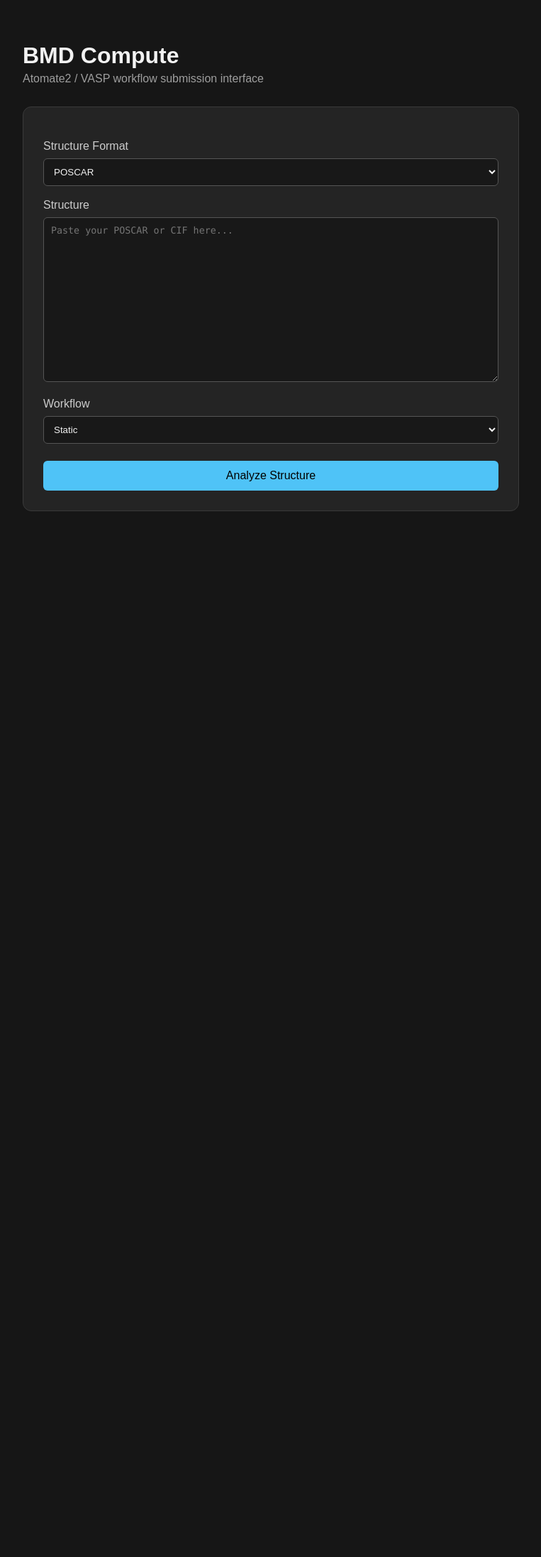
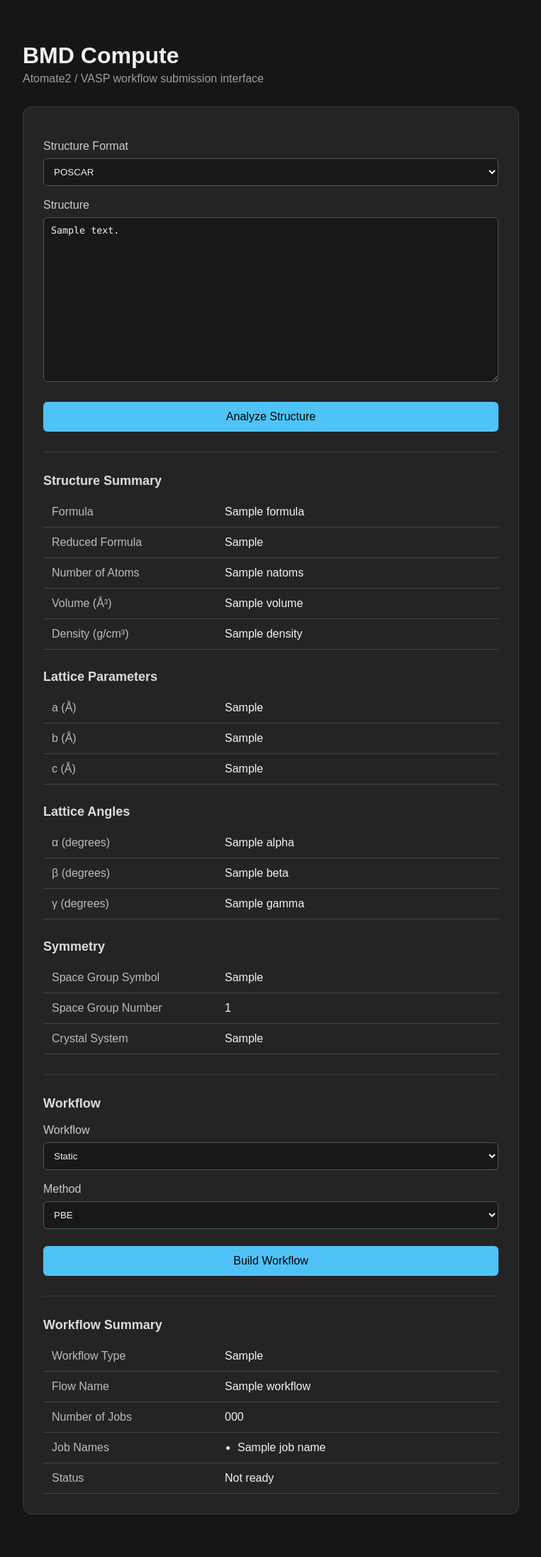
Before and after one commit to bmd-lab/bmd_compute, a FastAPI app: template templates/index.html in a window 1280 px wide. Shown: the whole page at 71% size, without its empty margins (258-1021 px from the left). Before the commit the page ends 720 px from the top, so only its background shows below. Run offline with FastAPI, Linux system fonts and the light colour scheme; the template is opened without the code that fills it: most values are stand-ins (such as "Sample title", 1, 10 or a date in 2020).

Commit message:
Integrate Atomate2 workflow construction into browser interface

```diff
--- a/main.py
+++ b/main.py
@@ -3,10 +3,31 @@ from fastapi.templating import Jinja2Templates
 
 from backend.parser import parse_structure
 from backend.summary import summarize_structure
+from backend.workflow_summary import summarize_workflow
+from backend.workflows import build_atomate2_flow
 
 app = FastAPI()
 
 templates = Jinja2Templates(directory="templates")
+
+
+def page_context(
+    *,
+    structure_text: str = "",
+    fmt: str = "poscar",
+    summary=None,
+    selected_workflow: str = "static",
+    selected_method: str = "PBE_64",
+    workflow_summary=None,
+):
+    return {
+        "structure_text": structure_text,
+        "fmt": fmt,
+        "summary": summary,
+        "selected_workflow": selected_workflow,
+        "selected_method": selected_method,
+        "workflow": workflow_summary,
+    }
 
 
 @app.get("/")
@@ -14,7 +35,7 @@ def home(request: Request):
     return templates.TemplateResponse(
         request=request,
         name="index.html",
-        context={}
+        context=page_context(),
     )
 
 
@@ -29,6 +50,41 @@ def analyze(
 
     return templates.TemplateResponse(
         request=request,
-        name="results.html",
-        context={"summary": summary},
+        name="index.html",
+        context=page_context(
+            structure_text=structure,
+            fmt=fmt,
+            summary=summary,
+        ),
     )
+
+
+@app.post("/build-workflow")
+def build_workflow(
+    request: Request,
+    structure: str = Form(...),
+    fmt: str = Form(...),
+    workflow: str = Form(...),
+    method: str = Form(...)
+):
+    structure_obj = parse_structure(structure, fmt)
+    summary = summarize_structure(structure_obj)
+    flow = build_atomate2_flow(
+        structure=structure_obj,
+        workflow=workflow,
+        potcar_functional=method,
+    )
+    workflow_summary = summarize_workflow(flow, workflow)
+
+    return templates.TemplateResponse(
+        request=request,
+        name="index.html",
+        context=page_context(
+            structure_text=structure,
+            fmt=fmt,
+            summary=summary,
+            selected_workflow=workflow,
+            selected_method=method,
+            workflow_summary=workflow_summary,
+        ),
+    )
--- a/templates/index.html
+++ b/templates/index.html
@@ -15,8 +15,8 @@ body {
 }
 
 .container {
+    margin: 60px auto;
     width: 700px;
-    margin: 60px auto;
 }
 
 .header {
@@ -26,6 +26,13 @@ body {
 h1 {
     font-size: 32px;
     margin-bottom: 5px;
+}
+
+h2 {
+    color: #dddddd;
+    font-size: 18px;
+    margin-bottom: 6px;
+    margin-top: 28px;
 }
 
 .subtitle {
@@ -40,26 +47,22 @@ h1 {
 }
 
 label {
+    color: #cccccc;
     display: block;
+    margin-bottom: 8px;
     margin-top: 18px;
-    margin-bottom: 8px;
-    color: #cccccc;
 }
 
 input,
 select,
 textarea {
-
-    width: 100%;
-    padding: 10px;
-
     background: #181818;
-    color: #f2f2f2;
-
     border: 1px solid #555;
     border-radius: 6px;
-
     box-sizing: border-box;
+    color: #f2f2f2;
+    padding: 10px;
+    width: 100%;
 }
 
 textarea {
@@ -67,24 +70,58 @@ textarea {
     resize: vertical;
 }
 
-button {
-    margin-top: 24px;
-
-    width: 100%;
-    padding: 12px;
-
+button,
+a.button {
     background: #4FC3F7;
-    color: black;
-
     border: none;
     border-radius: 6px;
-
+    box-sizing: border-box;
+    color: black;
+    cursor: pointer;
+    display: inline-block;
     font-size: 16px;
-    cursor: pointer;
+    margin-top: 24px;
+    padding: 12px;
+    text-align: center;
+    text-decoration: none;
+    width: 100%;
 }
 
-button:hover {
+button:hover,
+a.button:hover {
     background: #81D4FA;
+}
+
+table {
+    border-collapse: collapse;
+    margin-top: 12px;
+    width: 100%;
+}
+
+td {
+    border-bottom: 1px solid #444;
+    padding: 12px;
+    vertical-align: top;
+}
+
+td:first-child {
+    color: #bbbbbb;
+    width: 220px;
+}
+
+ul {
+    margin: 0;
+    padding-left: 18px;
+}
+
+.section {
+    border-top: 1px solid #3a3a3a;
+    margin-top: 28px;
+    padding-top: 2px;
+}
+
+.hidden-field {
+    display: none;
 }
 
 </style>
@@ -112,11 +149,8 @@ button:hover {
             <label>Structure Format</label>
 
             <select name="fmt">
-
-                <option value="poscar">POSCAR</option>
-
-                <option value="cif">CIF</option>
-
+                <option value="poscar" {% if fmt == "poscar" %}selected{% endif %}>POSCAR</option>
+                <option value="cif" {% if fmt == "cif" %}selected{% endif %}>CIF</option>
             </select>
 
             <label>Structure</label>
@@ -124,27 +158,183 @@ button:hover {
             <textarea
                 name="structure"
                 rows="14"
-                placeholder="Paste your POSCAR or CIF here..."></textarea>
-
-            <label>Workflow</label>
-
-            <select name="workflow">
-
-                <option>Static</option>
-
-                <option>Relaxation</option>
-
-                <option>Band Structure</option>
-
-            </select>
+                placeholder="Paste your POSCAR or CIF here...">{{ structure_text }}</textarea>
 
             <button type="submit">
-
                 Analyze Structure
-
             </button>
 
         </form>
+
+        {% if summary %}
+        <div class="section">
+
+            <h2>Structure Summary</h2>
+
+            <table>
+
+            <tr>
+            <td>Formula</td>
+            <td>{{ summary.formula }}</td>
+            </tr>
+
+            <tr>
+            <td>Reduced Formula</td>
+            <td>{{ summary.reduced_formula }}</td>
+            </tr>
+
+            <tr>
+            <td>Number of Atoms</td>
+            <td>{{ summary.natoms }}</td>
+            </tr>
+
+            <tr>
+            <td>Volume (Å³)</td>
+            <td>{{ summary.volume }}</td>
+            </tr>
+
+            <tr>
+            <td>Density (g/cm³)</td>
+            <td>{{ summary.density }}</td>
+            </tr>
+
+            </table>
+
+            <h2>Lattice Parameters</h2>
+
+            <table>
+
+            <tr>
+            <td>a (Å)</td>
+            <td>{{ summary.lattice.a }}</td>
+            </tr>
+
+            <tr>
+            <td>b (Å)</td>
+            <td>{{ summary.lattice.b }}</td>
+            </tr>
+
+            <tr>
+            <td>c (Å)</td>
+            <td>{{ summary.lattice.c }}</td>
+            </tr>
+
+            </table>
+
+            <h2>Lattice Angles</h2>
+
+            <table>
+
+            <tr>
+            <td>α (degrees)</td>
+            <td>{{ summary.angles.alpha }}</td>
+            </tr>
+
+            <tr>
+            <td>β (degrees)</td>
+            <td>{{ summary.angles.beta }}</td>
+            </tr>
+
+            <tr>
+            <td>γ (degrees)</td>
+            <td>{{ summary.angles.gamma }}</td>
+            </tr>
+
+            </table>
+
+            <h2>Symmetry</h2>
+
+            <table>
+
+            <tr>
+            <td>Space Group Symbol</td>
+            <td>{{ summary.space_group_symbol or "Unknown" }}</td>
+            </tr>
+
+            <tr>
+            <td>Space Group Number</td>
+            <td>{{ summary.space_group_number or "Unknown" }}</td>
+            </tr>
+
+            <tr>
+            <td>Crystal System</td>
+            <td>{{ summary.crystal_system }}</td>
+            </tr>
+
+            </table>
+
+        </div>
+
+        <div class="section">
+
+            <h2>Workflow</h2>
+
+            <form action="/build-workflow" method="post">
+
+                <textarea class="hidden-field" name="structure">{{ structure_text }}</textarea>
+                <input type="hidden" name="fmt" value="{{ fmt }}">
+
+                <label>Workflow</label>
+                <select name="workflow">
+                    <option value="static" {% if selected_workflow == "static" %}selected{% endif %}>Static</option>
+                    <option value="relax" {% if selected_workflow == "relax" %}selected{% endif %}>Relaxation</option>
+                    <option value="relax_ions" {% if selected_workflow == "relax_ions" %}selected{% endif %}>Relax Ions</option>
+                </select>
+
+                <label>Method</label>
+                <select name="method">
+                    <option value="PBE_64" {% if selected_method == "PBE_64" %}selected{% endif %}>PBE</option>
+                </select>
+
+                <button type="submit">Build Workflow</button>
+
+            </form>
+
+        </div>
+        {% endif %}
+
+        {% if workflow %}
+        <div class="section">
+
+            <h2>Workflow Summary</h2>
+
+            <table>
+
+            <tr>
+            <td>Workflow Type</td>
+            <td>{{ workflow.workflow_type }}</td>
+            </tr>
+
+            <tr>
+            <td>Flow Name</td>
+            <td>{{ workflow.flow_name }}</td>
+            </tr>
+
+            <tr>
+            <td>Number of Jobs</td>
+            <td>{{ workflow.number_of_jobs }}</td>
+            </tr>
+
+            <tr>
+            <td>Job Names</td>
+            <td>
+            <ul>
+            {% for job_name in workflow.job_names %}
+            <li>{{ job_name }}</li>
+            {% endfor %}
+            </ul>
+            </td>
+            </tr>
+
+            <tr>
+            <td>Status</td>
+            <td>{% if workflow.ready_for_submission %}Ready for submission{% else %}Not ready{% endif %}</td>
+            </tr>
+
+            </table>
+
+        </div>
+        {% endif %}
 
     </div>
 
```
Also changed, not shown: AGENTS.md (+24 -0 lines), backend/workflow_summary.py (added, +19 -0 lines), templates/results.html (+64 -1 lines), templates/workflow_results.html (added, +124 -0 lines).
